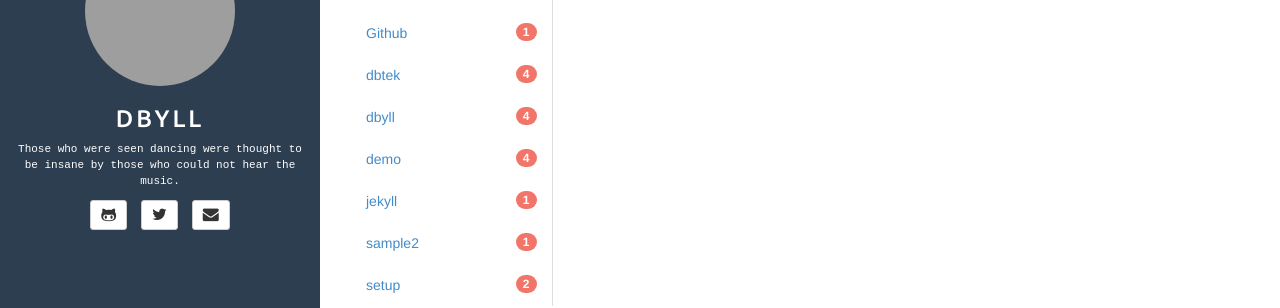
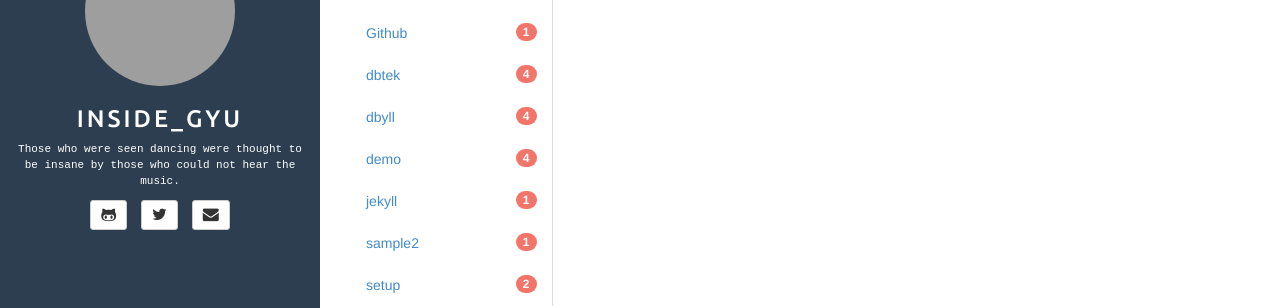
Before and after one commit to Gyuddi/Gyuddi.github.io, a Jekyll site: the page built from tags.html, in a window 1280 px wide. Shown: the part 192-500 px from the top of the page. Built offline with Jekyll 4.4.1, drawn with Linux system fonts in a browser that asks for light colours; grey boxes are pictures that could not be loaded.

Commit message:
new files

```diff
--- a/_config.yml
+++ b/_config.yml
@@ -7,7 +7,7 @@ highlighter: rouge
 markdown: kramdown
 disqus: dbyll
 google_analytics: dbyll
-title: dbyll
+title: INSIDE_GYU
 
 defaults:
   -
```
